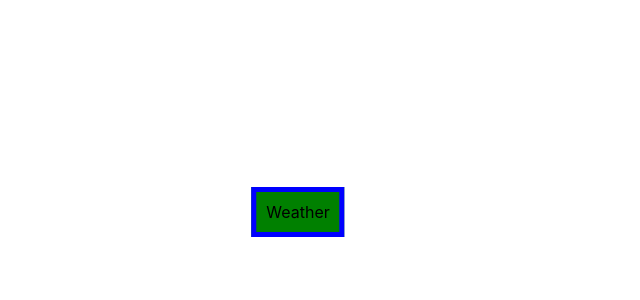
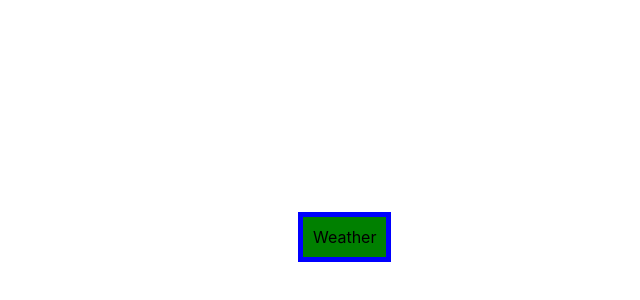
Before and after one commit to jaclynnbarrera/coffee-tracker-app, a React (Create React App) app: page / in a window 1280 px wide. Shown: the part 188-488 px from the top of the page, without its empty margins (342-982 px from the left). Built offline with nearby package versions, Linux system fonts and the light colour scheme.

Commit message:
adds react-draggable package

```diff
--- a/package.json
+++ b/package.json
@@ -8,6 +8,7 @@
     "@testing-library/user-event": "^12.1.10",
     "react": "^17.0.2",
     "react-dom": "^17.0.2",
+    "react-draggable": "^4.4.4",
     "react-scripts": "4.0.3",
     "web-vitals": "^1.0.1"
   },
--- a/src/Weather.js
+++ b/src/Weather.js
@@ -1,4 +1,5 @@
 import React, { useState } from "react";
+import Draggable from "react-draggable";
 
 const api = {
   key: "ceb6657dfd5aab9f00e5b48bfde5c001",
@@ -10,8 +11,8 @@ export default function Weather() {
   const [weather, setWeather] = useState({});
 
   return (
-    <div draggable className="weather">
-      Weather
-    </div>
+    <Draggable>
+      <div className="weather">Weather</div>
+    </Draggable>
   );
 }
```
Also changed, not shown: 2 other files (tests, documents, lock files or other folders).
